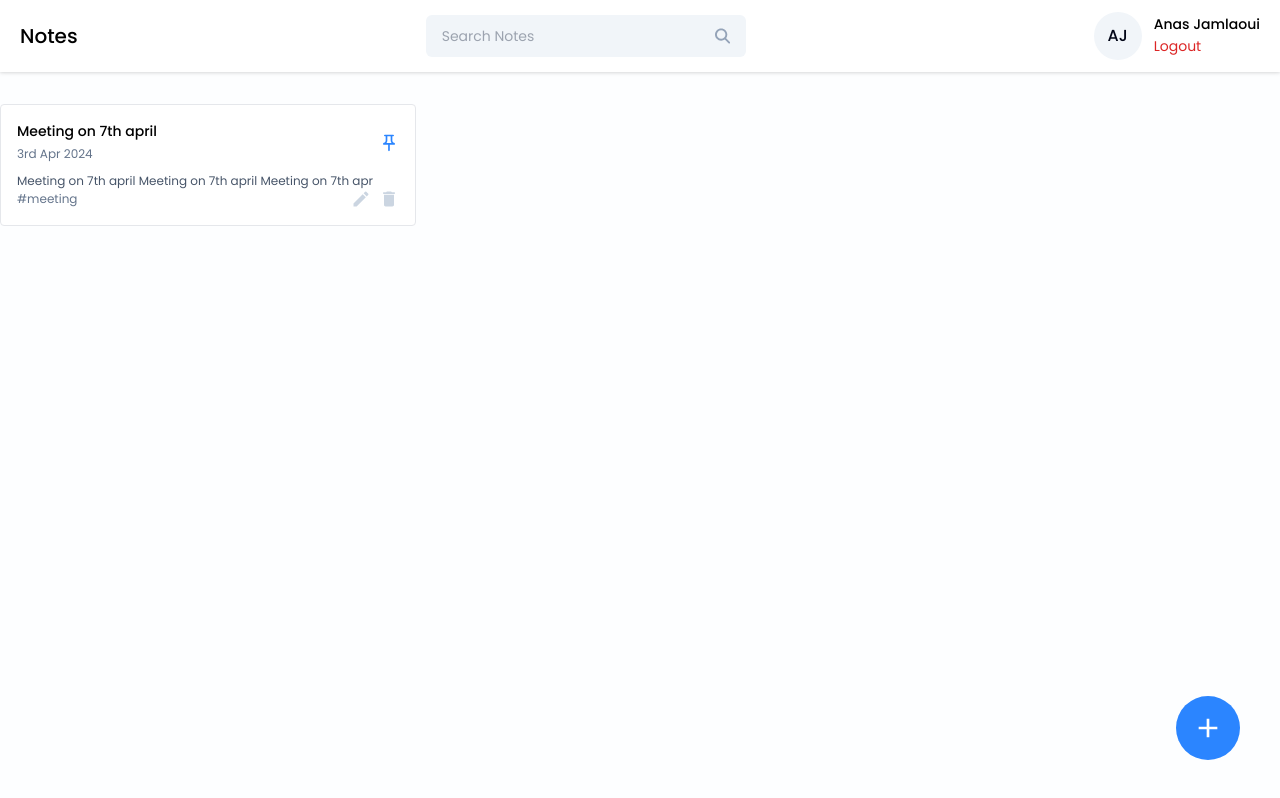
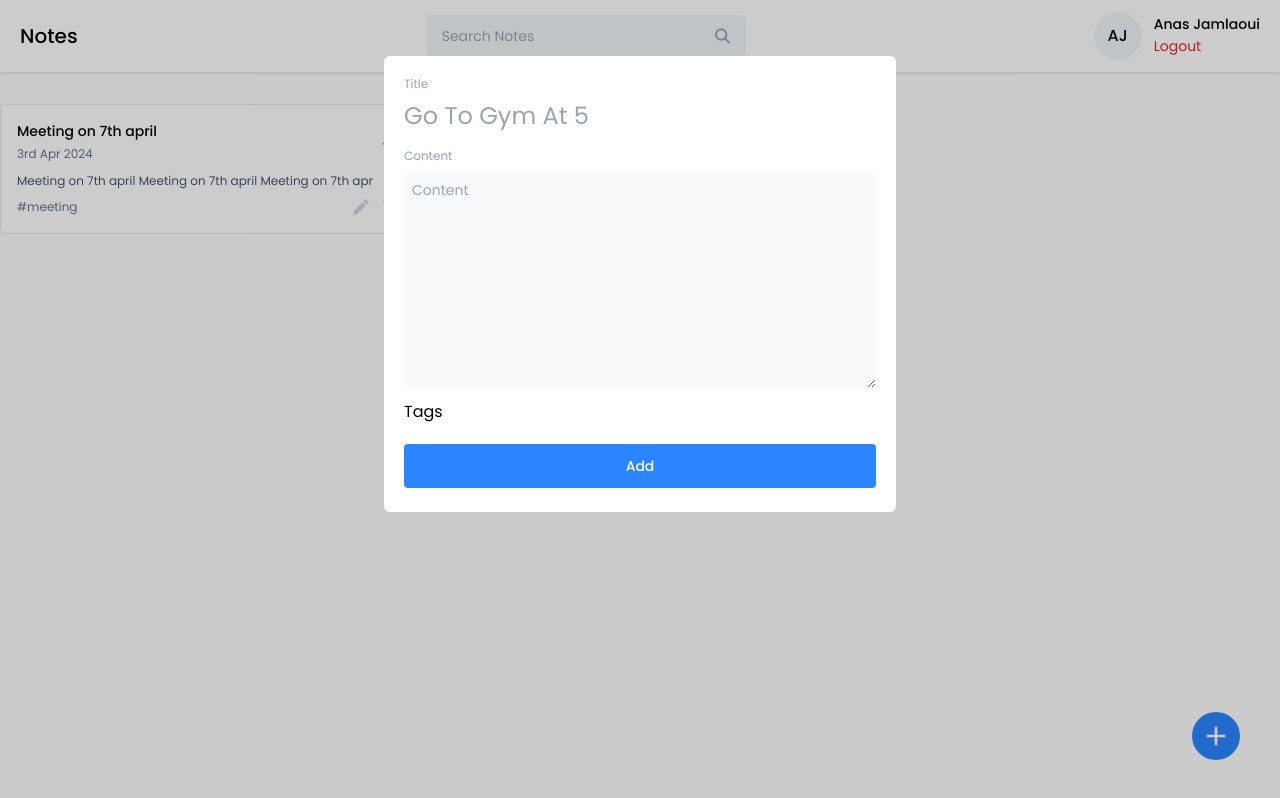
Before and after one commit to anasJM/Notes-MERN-web-app, a React (Vite) app in the folder frontend/notes-app/: page /home in a window 1280 px wide. Both pictures are taken after a click on the button 1208 px from the left and 728 px from the top of the page. Built offline with nearby package versions, Linux system fonts and the light colour scheme.

Commit message:
Add & edit note modal

```diff
--- a/frontend/notes-app/package.json
+++ b/frontend/notes-app/package.json
@@ -13,6 +13,7 @@
     "react": "^18.3.1",
     "react-dom": "^18.3.1",
     "react-icons": "^5.3.0",
+    "react-modal": "^3.16.1",
     "react-router-dom": "^6.28.0"
   },
   "devDependencies": {
--- a/frontend/notes-app/src/components/Cards/NoteCard.jsx
+++ b/frontend/notes-app/src/components/Cards/NoteCard.jsx
@@ -28,7 +28,7 @@
 
       <p className="text-xs text-slate-600 mt-2">{content?.slice(0, 60)}</p>
 
-      <div className="flex items-center justify-between">
+      <div className="flex items-center justify-between mt-2">
         <div className="text-xs text-slate-500">{tags}</div>
 
         <div className="flex items-center gap-2">
--- a/frontend/notes-app/src/index.css
+++ b/frontend/notes-app/src/index.css
@@ -27,4 +27,8 @@
   .icon-btn {
     @apply text-xl text-slate-300 cursor-pointer hover:text-primary;
   }
+
+  .input-label {
+    @apply text-xs text-slate-400;
+  }
 }
--- /dev/null
+++ b/frontend/notes-app/src/pages/Home/AddEditNotes.jsx
@@ -0,0 +1,38 @@
+import React from "react";
+
+const AddEditNotes = () => {
+  return (
+    <>
+      <div>
+        <div className="flex flex-col gap-2">
+          <label className="input-label">Title</label>
+          <input
+            type="text"
+            className="text-2xl text-slate-950 outline-none"
+            placeholder="Go To Gym At 5"
+          />
+        </div>
+
+        <div className="flex flex-col gap-2 mt-4">
+          <label className="input-label">Content</label>
+          <textarea
+            type="text"
+            className="text-sm text-slate-950 outline-none bg-slate-50 p-2 rounded"
+            placeholder="Content"
+            rows={10}
+          ></textarea>
+        </div>
+
+        <div className="mt-3">
+          <label className="label-input">Tags</label>
+        </div>
+
+        <button className="btn-primary font-medium mt-5 p-3" onClick={() => {}}>
+          Add
+        </button>
+      </div>
+    </>
+  );
+};
+
+export default AddEditNotes;
--- a/frontend/notes-app/src/pages/Home/Home.jsx
+++ b/frontend/notes-app/src/pages/Home/Home.jsx
@@ -1,8 +1,16 @@
-import React from "react";
+import React, { useState } from "react";
 import NoteCard from "../../components/Cards/NoteCard";
 import { MdAdd } from "react-icons/md";
+import AddEditNotes from "./AddEditNotes";
+import Modal from "react-modal";
 
 const Home = () => {
+  const [openAddEditModal, setOpenAddEditModal] = useState({
+    isShown: false,
+    type: "add",
+    data: null,
+  });
+
   return (
     <>
       <div className="container mx-auto">
@@ -20,9 +28,28 @@
         </div>
       </div>
 
-      <button className="w-16 h-16 flex items-center justify-center rounded-full bg-primary hover:bg-blue-600 absolute right-10 bottom-10" onClick={() => {}}>
+      <button
+        className="w-12 h-12 flex items-center justify-center rounded-full bg-primary hover:bg-blue-600 absolute right-10 bottom-10"
+        onClick={() =>
+          setOpenAddEditModal({ isShown: true, type: "add", data: null })
+        }
+      >
         <MdAdd className="text-[32px] text-white" />
       </button>
+
+      <Modal
+        isOpen={openAddEditModal.isShown}
+        onRequestClose={() => {}}
+        style={{
+          overlay: {
+            backgroundColor: "rgba(0,0,0,0.2",
+          },
+        }}
+        contentLabel=""
+        className="w-[40%] max-h-3/4 bg-white rounded-md mx-auto mt-14 p-5 overflow-y-scroll"
+      >
+        <AddEditNotes />
+      </Modal>
     </>
   );
 };
```
Also changed, not shown: 1 other file (tests, documents, lock files or other folders).
